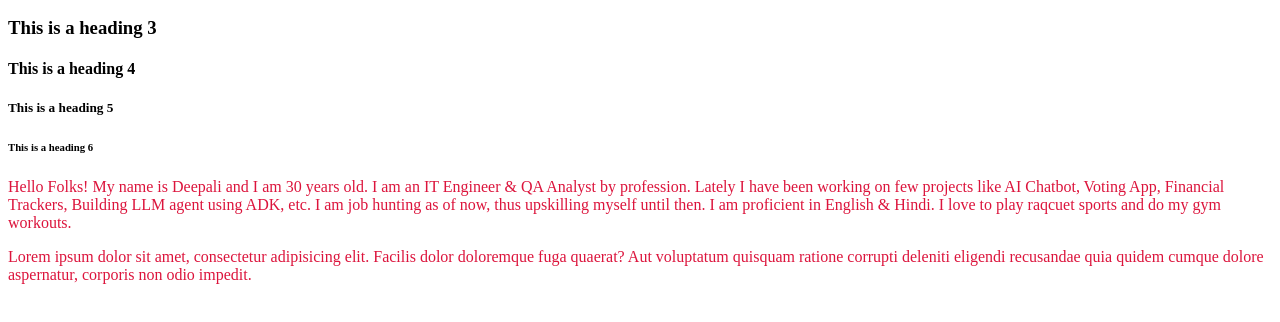
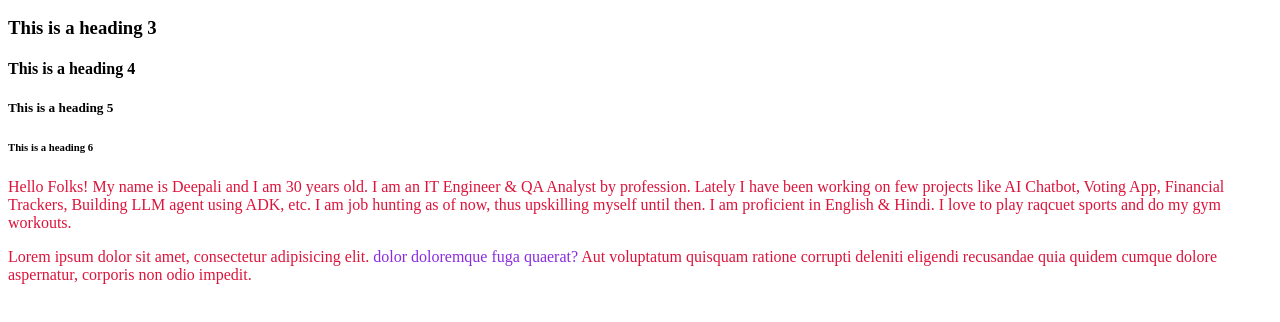
Before and after one commit to deepali-kadway/html_elements, a plain HTML site: page index.html in a window 1280 px wide. Shown: the part 110-432 px from the top of the page. Drawn offline with Linux system fonts and the light colour scheme.

Commit message:
div & span containers

```diff
--- a/index.html
+++ b/index.html
@@ -32,12 +32,15 @@
     <h4>This is a heading 4</h4>
     <h5>This is a heading 5</h5>
     <h6>This is a heading 6</h6>
+    <!--div element is a container element used for grouping other elements-->
+    <div style="color: blue">
      <!--p tag is used for paragraphs -->
-     <p>
+    <p>
         Hello Folks! My name is Deepali and I am 30 years old. I am an IT Engineer & QA Analyst by profession. Lately I have been working on few projects like AI Chatbot, Voting App, Financial Trackers, Building LLM agent using ADK, etc. I am job hunting as of now, thus upskilling myself until then. I am proficient in English & Hindi. I love to play raqcuet sports and do my gym workouts.
      </p>
       <p>
-        Lorem ipsum dolor sit amet, consectetur adipisicing elit. Facilis dolor doloremque fuga quaerat? Aut voluptatum quisquam ratione corrupti deleniti eligendi recusandae quia quidem cumque dolore aspernatur, corporis non odio impedit.
+        Lorem ipsum dolor sit amet, consectetur adipisicing elit. <span style="color: blueviolet;">dolor doloremque fuga quaerat? </span> Aut voluptatum quisquam ratione corrupti deleniti eligendi recusandae quia quidem cumque dolore aspernatur, corporis non odio impedit.
      </p>
+    </div>
 </body>
 </html>
```
